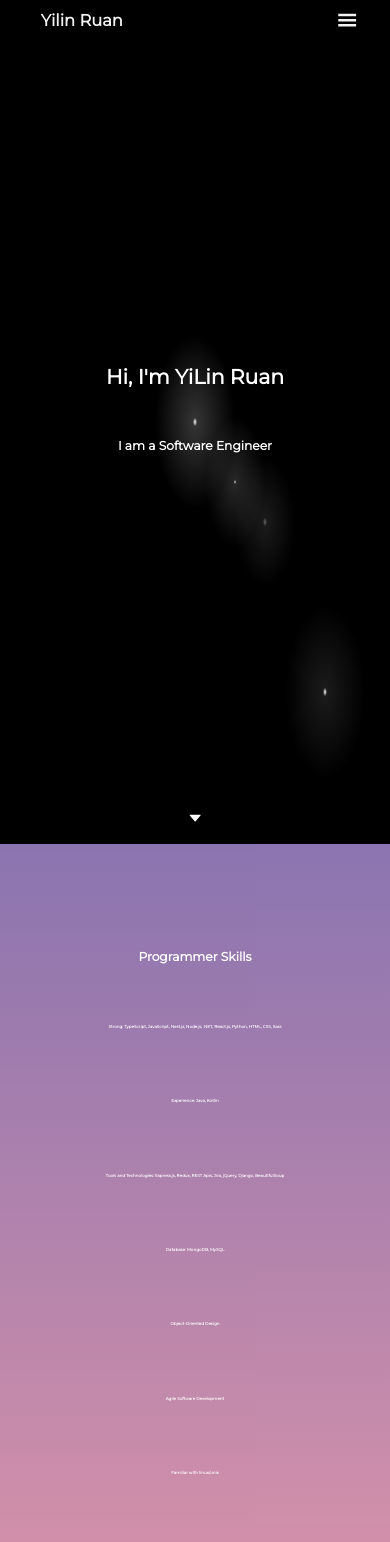
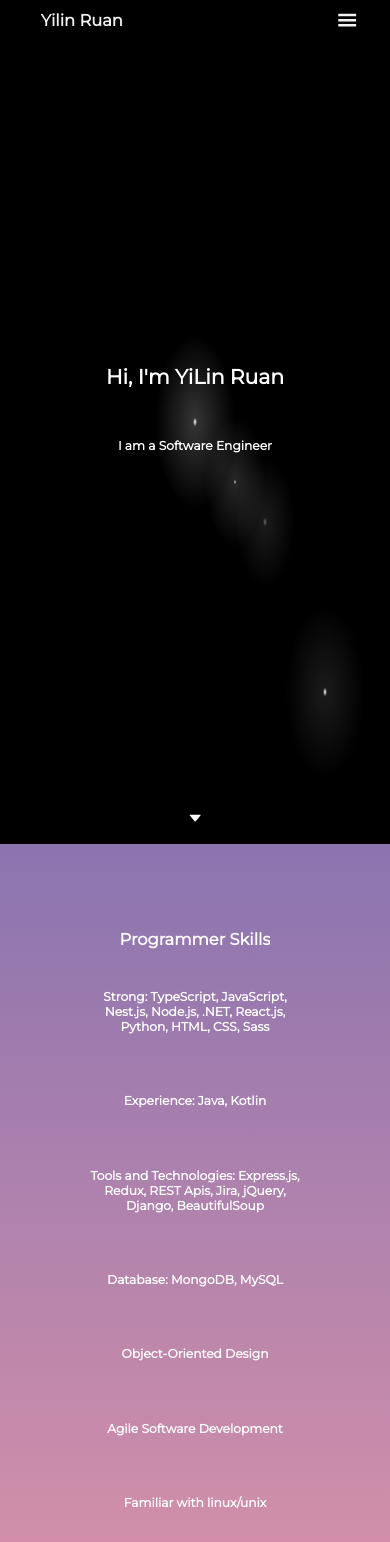
Before and after one commit to yilinruan/Yi_website, a React (Create React App) app: page / in a window 390 px wide. Shown: the top 1542 px of the page. Built offline with nearby package versions, Linux system fonts and the light colour scheme; some icons are missing.

Commit message:
fixed styles

```diff
--- a/src/SCSS/_home.scss
+++ b/src/SCSS/_home.scss
@@ -325,8 +325,8 @@
                 padding-bottom: 6rem;
 
                 @include lg {
-                    font-size: 1.5rem;
-                    height: 20%;
+                    font-size: 2rem;
+                    height: 15%;
                     padding-top: 0.5rem;
                     padding-bottom: 0rem;
                 }
@@ -340,17 +340,22 @@
                 height: 65%;
                 width: 50%;
                 text-align: center;
-                overflow-x: hidden;
-                overflow-y: hidden;
                 margin-bottom: 2rem;
+                overflow: hidden !important;
+
+                @include lg {
+                    width: 60%;
+                    height: 75%;
+                }
 
                 &__text {
                     color: $color-white;
-                    font-size: 1.25rem;
+                    font-size: 1.5rem;
                     font-weight: 600;
+                    overflow: hidden !important;
 
                     @include lg {
-                        font-size: 0.5rem;
+                        font-size: auto;
                         height: auto;
                     }
                 }
@@ -365,6 +370,7 @@
                 width: 55%;
                 @include lg {
                     width: 100%;
+                    height: 15%;
                 }
 
                 &__container {
@@ -374,6 +380,9 @@
                     &--logo {
                         font-size: 4rem;
                         color: $color-white;
+                        @include lg {
+                            font-size: 3rem;
+                        }
                     }
                 }
             }
--- a/src/styles/main.css
+++ b/src/styles/main.css
@@ -288,8 +288,8 @@
 }
 @media (max-width: 992px) {
   .home--section2__page--title {
-    font-size: 1.5rem;
-    height: 20%;
+    font-size: 2rem;
+    height: 15%;
     padding-top: 0.5rem;
     padding-bottom: 0rem;
   }
@@ -302,18 +302,24 @@
   height: 65%;
   width: 50%;
   text-align: center;
-  overflow-x: hidden;
-  overflow-y: hidden;
   margin-bottom: 2rem;
+  overflow: hidden !important;
+}
+@media (max-width: 992px) {
+  .home--section2__page--body {
+    width: 60%;
+    height: 75%;
+  }
 }
 .home--section2__page--body__text {
   color: #ffffff;
-  font-size: 1.25rem;
+  font-size: 1.5rem;
   font-weight: 600;
+  overflow: hidden !important;
 }
 @media (max-width: 992px) {
   .home--section2__page--body__text {
-    font-size: 0.5rem;
+    font-size: auto;
     height: auto;
   }
 }
@@ -328,6 +334,7 @@
 @media (max-width: 992px) {
   .home--section2__page--icons {
     width: 100%;
+    height: 15%;
   }
 }
 .home--section2__page--icons__container {
@@ -338,6 +345,11 @@
 .home--section2__page--icons__container--logo {
   font-size: 4rem;
   color: #ffffff;
+}
+@media (max-width: 992px) {
+  .home--section2__page--icons__container--logo {
+    font-size: 3rem;
+  }
 }
 
 *,
@@ -803,12 +815,11 @@ body {
   padding-bottom: 1rem;
   overflow-y: hidden;
   overflow-x: hidden;
+  padding-top: 2rem;
 }
 @media (max-width: 992px) {
   .aboutme--container__right--top__title {
-    height: auto;
-    width: auto;
-    font-size: 1.5rem;
+    font-size: 1.6rem;
   }
 }
 .aboutme--container__right--top__text {
@@ -817,12 +828,10 @@ body {
   font-size: 1.7rem;
   padding-left: 1rem;
   padding-right: 1rem;
-  height: auto;
-  width: auto;
 }
 @media (max-width: 992px) {
   .aboutme--container__right--top__text {
-    font-size: 0.8rem;
+    font-size: 1.3rem;
   }
 }
 .aboutme--container__right--bottom {
```
Also changed, not shown: src/SCSS/_aboutme.scss (+3 -6 lines), 1 other file (tests, documents, lock files or other folders).
